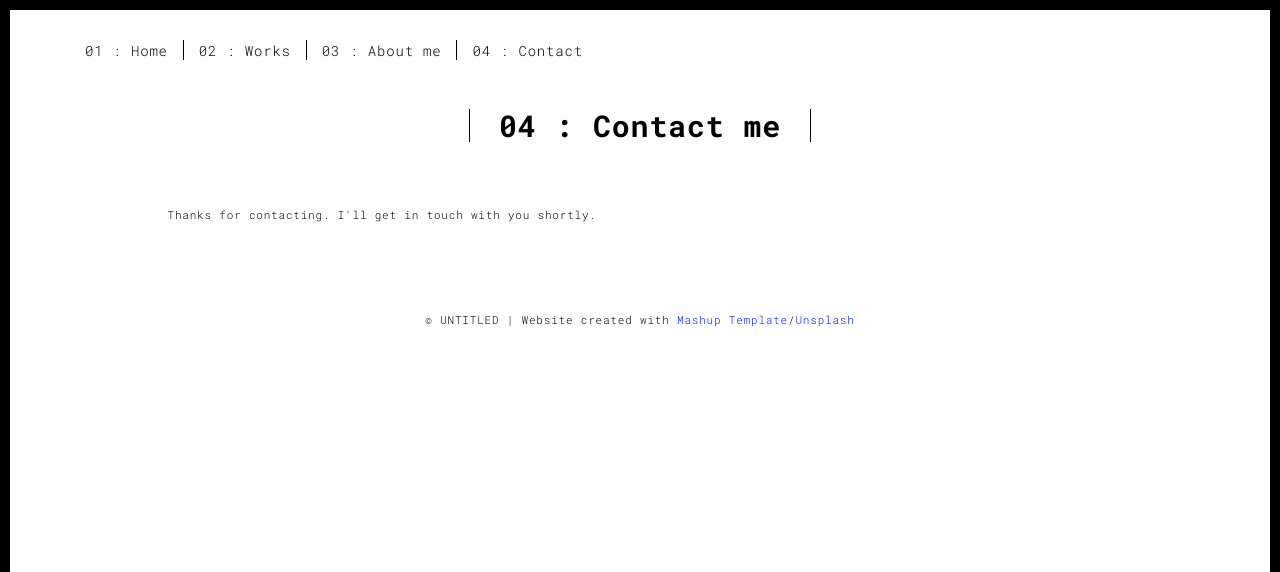
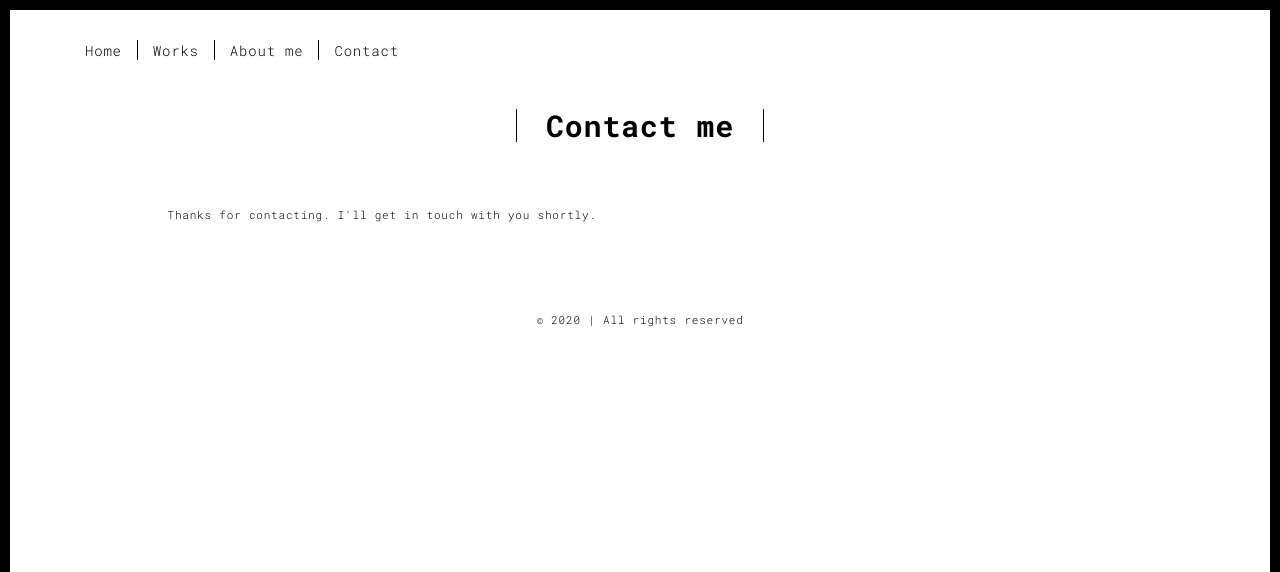
Before and after one commit to rohanmandal99/portfolio, a Flask app: template templates/thankyou.html in a window 1280 px wide. Shown: the top 572 px of the page. Run offline with Flask 2, Linux system fonts and the light colour scheme; the template is opened without the code that fills it, so the values that code supplies are empty.

Commit message:
Update thankyou.html

```diff
--- a/templates/thankyou.html
+++ b/templates/thankyou.html
@@ -39,10 +39,10 @@
 
             <div class="collapse navbar-collapse" id="navbar-collapse">
                 <ul class="nav navbar-nav ">
-                    <li><a href="./index.html" title="">01 : Home</a></li>
-                    <li><a href="./works.html" title="">02 : Works</a></li>
-                    <li><a href="./about.html" title="">03 : About me</a></li>
-                    <li><a href="./contact.html" title="">04 : Contact</a></li>
+                    <li><a href="./index.html" title="">Home</a></li>
+                    <li><a href="./works.html" title="">Works</a></li>
+                    <li><a href="./about.html" title="">About me</a></li>
+                    <li><a href="./contact.html" title="">Contact</a></li>
                 </ul>
 
 
@@ -56,7 +56,7 @@
         <div class="row">
             <div class="col-xs-12">
                 <div class="section-container-spacer text-center">
-                    <h1 class="h2">04 : Contact me</h1>
+                    <h1 class="h2">Contact me</h1>
                 </div>
 
                 <div class="row">
@@ -76,9 +76,7 @@
     <div class="container">
         <div class="row">
             <div class="col-xs-12">
-                <p>© UNTITLED | Website created with <a href="http://www.mashup-template.com/"
-                                                        title="Create website with free html template">Mashup
-                    Template</a>/<a href="https://www.unsplash.com/" title="Beautiful Free Images">Unsplash</a></p>
+                <p>© 2020 | All rights reserved</p>
             </div>
         </div>
     </div>
```
